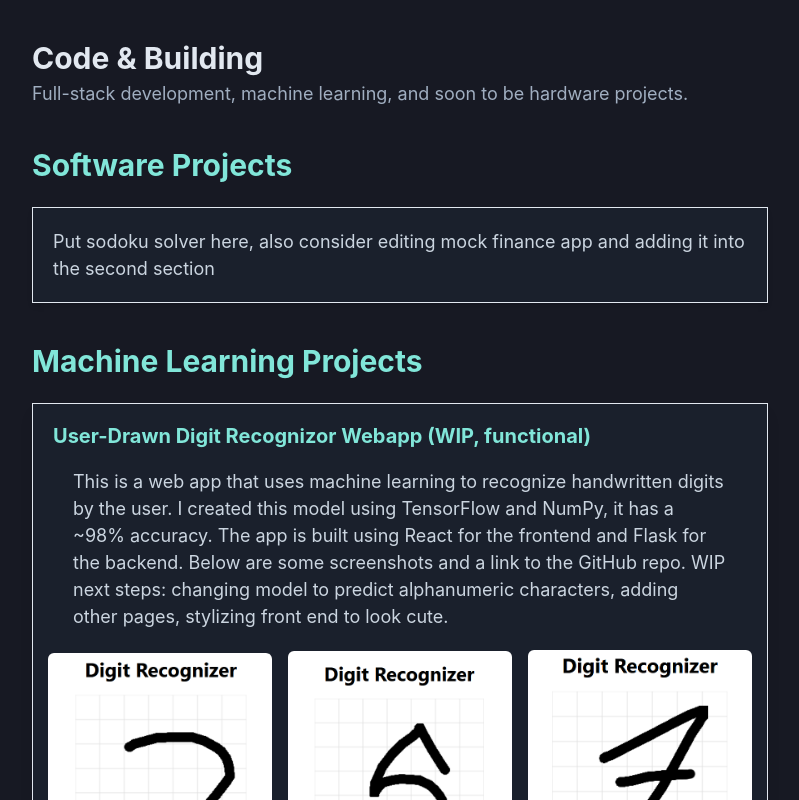
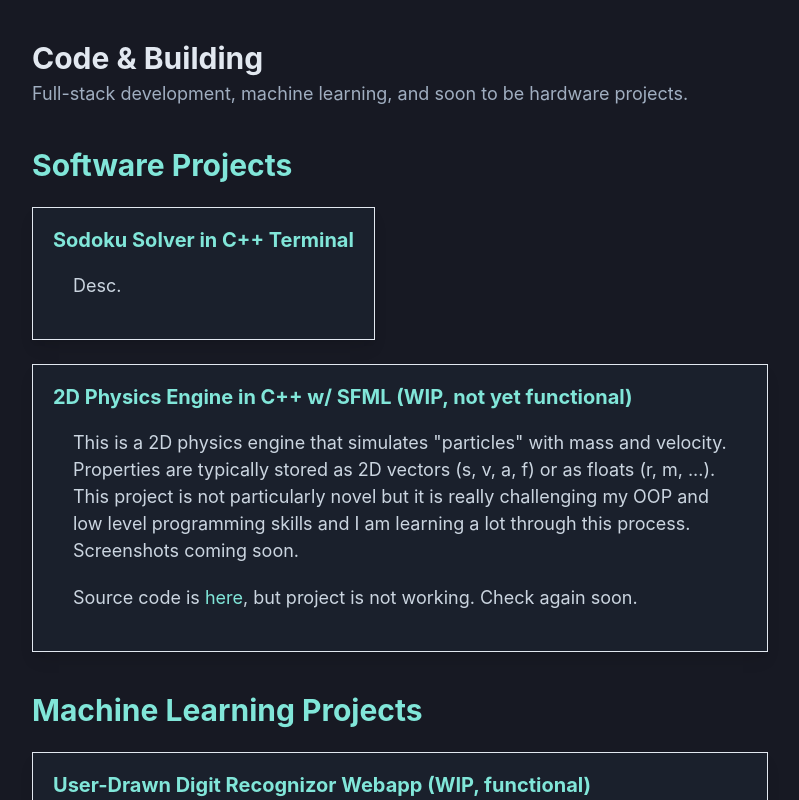
Before and after one commit to lepkinh/personal-website, a React (Create React App) app in the folder my-portfolio/: page /building in a window 1280 px wide. Shown: the top 800 px of the page, without its empty margins (240-1039 px from the left). Built offline with nearby package versions, Linux system fonts and the light colour scheme.

Commit message:
ready to put online

```diff
--- a/my-portfolio/src/App.js
+++ b/my-portfolio/src/App.js
@@ -63,7 +63,7 @@ function App() {
             <Box p={5} shadow="md" borderWidth="1px" width="lg">
               <Text fontSize="lg" color="white">Software, General Programming</Text>
               <Text fontSize="lg" textAlign="left" color="gray.500">
-                Python, C/C++, CMake, SQL, JavaScript, HTML & CSS
+                Python, C/C++, SQL, JavaScript, HTML & CSS, Learning: CMake
               </Text>
             </Box>
 
--- a/my-portfolio/src/Building.js
+++ b/my-portfolio/src/Building.js
@@ -31,12 +31,53 @@ function Building() {
         </VStack>
 
         {/* Software Projects Section */}
+
+
         <VStack spacing={6} align="start" mt={10}>
           <Heading as="h2" size="lg" color="teal.200">
             Software Projects
           </Heading>
-          <Box p={5} shadow="md" borderWidth="1px" bg="gray.800">
-            <Text fontSize="lg" color="gray.300">Put sodoku solver here, also consider editing mock finance app and adding it into the second section</Text>
+
+          {/* Software 1 - Sodoku Solver */}
+          <Box p={5} shadow="lg" borderWidth="1px" bg="gray.800">
+            <Heading as="h3" size="md" color="teal.200">
+              Sodoku Solver in C++ Terminal
+            </Heading>
+            <Text fontSize="lg" color="gray.300" mb={4} margin={5}>
+              Desc.
+            </Text>
+
+            {/* Screenshots
+            <HStack spacing={4} justify="center">
+              <Image src={prediction_2} alt="A handdrawn 2" width="3xs" borderRadius="md" />
+              <Image src={prediction_5} alt="A handdrawn 5" width="3xs" borderRadius="md" />
+              <Image src={prediction_7}  alt="A handdrawn 7" width="3xs" borderRadius="md" />
+            </HStack> */}
+
+            {/* GitHub Link
+            <Text fontSize="lg" color="gray.400" mt={4} margin={5}>
+              Check out the source code on my <Link href="https://github.com/lepkinh/digit-recognition-webapp/tree/new-approach" color="teal.200" isExternal>
+                GitHub repo
+              </Link>, cleaner code on release v1.1 under the 'Tags' section.
+
+            </Text> */}
+          </Box>
+
+          {/* Software 2 - 2D Physics Engine */}
+          <Box p={5} shadow="lg" borderWidth="1px" bg="gray.800">
+            <Heading as="h3" size="md" color="teal.200">
+              2D Physics Engine in C++ w/ SFML (WIP, not yet functional)
+            </Heading>
+            <Text fontSize="lg" color="gray.300" mb={4} margin={5}>
+              This is a 2D physics engine that simulates "particles" with mass and velocity. Properties are typically stored as 2D vectors (s, v, a, f) or as floats (r, m, ...). This project is not particularly novel but it is really challenging my OOP and low level programming skills and I am learning a lot through this process. Screenshots coming soon.
+            </Text>
+
+            {/* GitHub Link */}
+            <Text fontSize="lg" color="gray.300" mt={4} margin={5}>
+              Source code is <Link href="https://github.com/lepkinh/2D-physics-engine" color="teal.200" isExternal>
+                here
+              </Link>, but project is not working. Check again soon.
+            </Text>
           </Box>
           {/*
           <Box p={5} shadow="md" borderWidth="1px" bg="gray.800">
@@ -51,13 +92,16 @@ function Building() {
             Machine Learning Projects
           </Heading>
 
-          {/* AI 1 */}
+          {/* AI 1 - Digit Recognizer */}
           <Box p={5} shadow="lg" borderWidth="1px" bg="gray.800">
             <Heading as="h3" size="md" color="teal.200">
               User-Drawn Digit Recognizor Webapp (WIP, functional)
             </Heading>
             <Text fontSize="lg" color="gray.300" mb={4} margin={5}>
-              This is a web app that uses machine learning to recognize handwritten digits by the user. I created this model using TensorFlow and NumPy, it has a ~98% accuracy. The app is built using React for the frontend and Flask for the backend. Below are some screenshots and a link to the GitHub repo. WIP next steps: changing model to predict alphanumeric characters, adding other pages, stylizing front end to look cute.
+              This is a web app that uses machine learning to recognize handwritten digits by the user. The model is a computer vision neural network that I created and trained using TensorFlow and NumPy on the MNIST dataset, it has a ~98% accuracy. The app is built using React for the frontend and Flask for the backend. Below are some screenshots and a link to the GitHub repo.
+            </Text>
+            <Text fontSize="lg" color="gray.300" mb={4} margin={5}>
+              Next steps: changing model to predict alphanumeric characters, adding other pages, stylizing front end to look cute. Already made a new model trained on EMNIST and some synthetic data, this will be used to convert handwriting to text. Exciting!
             </Text>
 
             {/* Screenshots */}
--- a/my-portfolio/src/Cv.js
+++ b/my-portfolio/src/Cv.js
@@ -3,7 +3,6 @@ import { ChakraProvider, Box, Container, Heading, Text, Button, VStack, Link, ex
 import { FaDownload } from 'react-icons/fa';
 import { FaLinkedin, FaGithub, FaTwitter } from 'react-icons/fa';
 /* import resume from './assets/resume_nicolaslepki_1sep24.pdf'; */
-import resume from './assets/test_resume.pdf';
 
 // Darker theme
 const theme = extendTheme({
@@ -33,7 +32,7 @@ function Cv() {
           {/* PDF Embed Section */}
           <Box p={5} shadow="md" borderWidth="1px" bg="gray.800" width="100%" height="2xl" overflow="hidden">
             <iframe
-              src={resume}
+              src="" /* replace with src={resume} , when import my actual resume */
               title="CV PDF"
               width="100%"
               height="100%"
@@ -70,9 +69,11 @@ function Cv() {
           <Link href="https://github.com/lepkinh" isExternal>
             <Icon as={FaGithub} boxSize={8} color="teal.200" />
           </Link>
-          <Link href="https://x.com/fixedawakening" isExternal>
+          {/*
+          <Link href="" isExternal>
             <Icon as={FaTwitter} boxSize={8} color="teal.200" />
           </Link>
+          */}
         </HStack>
       </Container>
     </ChakraProvider>
```
Also changed, not shown: 1 other file (tests, documents, lock files or other folders).
